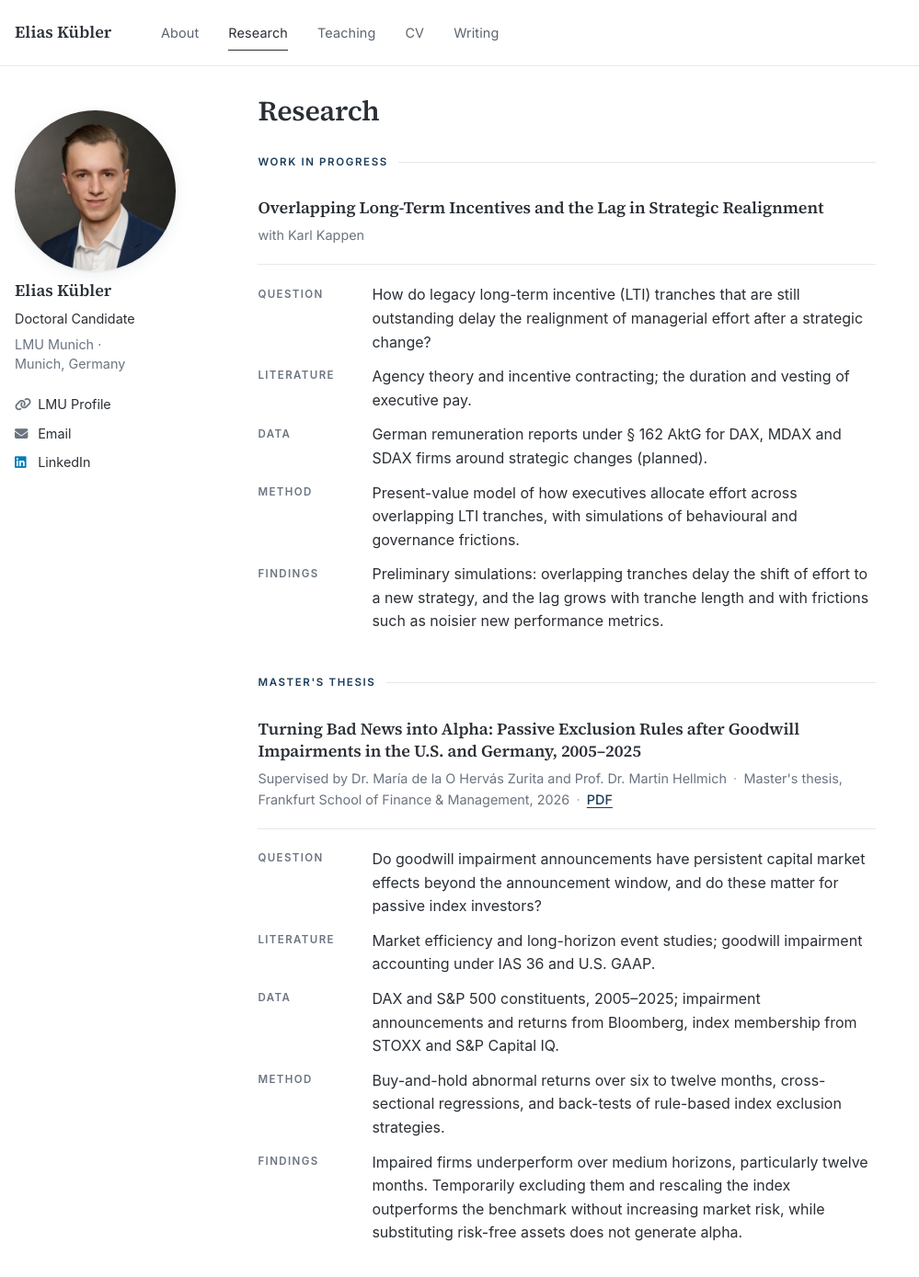
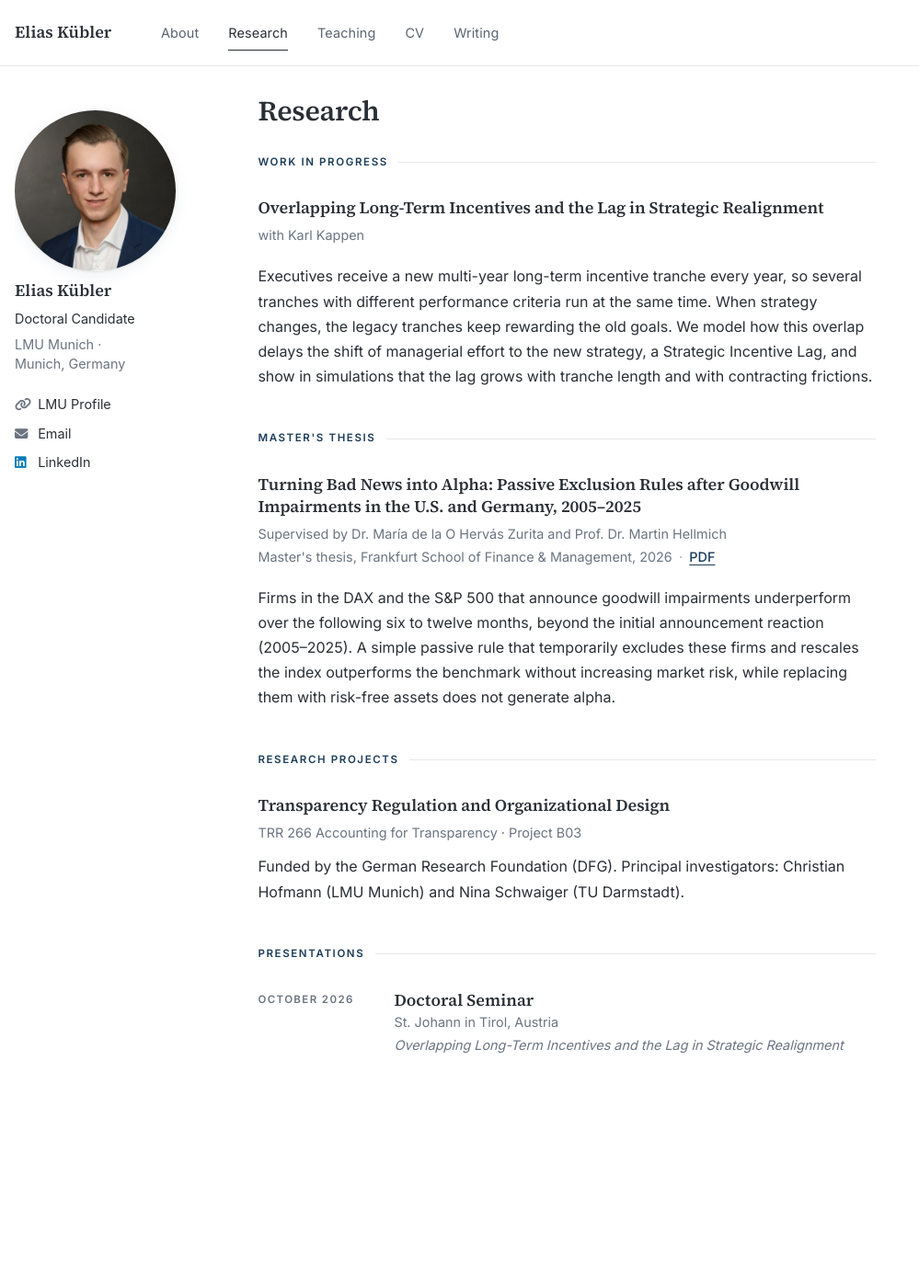
Before and after one commit to a0d4n/elias-academic-site, a Jekyll site: the page built from _pages/research.html, in a window 1280 px wide and 1400 px high. Shown: the top 1389 px of the window at 92% size, without its empty margins (0-999 px from the left). Built offline with Jekyll 4.4.1, drawn with Linux system fonts in a browser that asks for light colours; a script bundle is joined from its source files by our own code; a style sheet for code colours, icons or effects is not loaded.

Commit message:
Research: short abstracts instead of structured grid; tidy bylines
- Standard layout: title, co-authors/supervisors, status and links, abstract
- Wider date column so 'October 2026' stays on one line
- Teaching: thesis line no longer repeats topics listed in the topic pool

Co-Authored-By: Claude Opus 5.5 <noreply@anthropic.com>
Claude-Session: https://claude.ai/code/session_0113PgPaG2wmMCkbVHhics4v

```diff
--- a/_data/research.yml
+++ b/_data/research.yml
@@ -9,11 +9,7 @@
 #   status:     e.g. "Revise & resubmit", "Master's thesis"
 #   venue:      journal, institution or series
 #   year:       2027
-#   question:   research question, one sentence
-#   literature: literature it builds on, one sentence
-#   data:       data used, one sentence
-#   method:     methodology, one sentence
-#   findings:   main findings, one or two sentences
+#   abstract:   short abstract, two or three sentences
 #   links:      list of label/url pairs. Files uploaded to /files/ are
 #               linked as /files/name.pdf; other links are full URLs.
 #
@@ -21,10 +17,8 @@
 # working_papers:
 #   - title: "Paper title"
 #     coauthors: "with First Coauthor"
-#     question: "…"
-#     data: "…"
-#     method: "…"
-#     findings: "…"
+#     abstract: >
+#       Two or three sentences on the question, approach and main result.
 #     links:
 #       - label: "SSRN"
 #         url: "https://papers.ssrn.com/..."
@@ -36,11 +30,13 @@ working_papers: []
 work_in_progress:
   - title: "Overlapping Long-Term Incentives and the Lag in Strategic Realignment"
     coauthors: "with Karl Kappen"
-    question: "How do legacy long-term incentive (LTI) tranches that are still outstanding delay the realignment of managerial effort after a strategic change?"
-    literature: "Agency theory and incentive contracting; the duration and vesting of executive pay."
-    data: "German remuneration reports under § 162 AktG for DAX, MDAX and SDAX firms around strategic changes (planned)."
-    method: "Present-value model of how executives allocate effort across overlapping LTI tranches, with simulations of behavioural and governance frictions."
-    findings: "Preliminary simulations: overlapping tranches delay the shift of effort to a new strategy, and the lag grows with tranche length and with frictions such as noisier new performance metrics."
+    abstract: >
+      Executives receive a new multi-year long-term incentive tranche every
+      year, so several tranches with different performance criteria run at the
+      same time. When strategy changes, the legacy tranches keep rewarding the
+      old goals. We model how this overlap delays the shift of managerial effort
+      to the new strategy, a Strategic Incentive Lag, and show in simulations
+      that the lag grows with tranche length and with contracting frictions.
 
 theses:
   - title: "Turning Bad News into Alpha: Passive Exclusion Rules after Goodwill Impairments in the U.S. and Germany, 2005–2025"
@@ -48,11 +44,13 @@ theses:
     status: "Master's thesis"
     venue: "Frankfurt School of Finance & Management"
     year: 2026
-    question: "Do goodwill impairment announcements have persistent capital market effects beyond the announcement window, and do these matter for passive index investors?"
-    literature: "Market efficiency and long-horizon event studies; goodwill impairment accounting under IAS 36 and U.S. GAAP."
-    data: "DAX and S&P 500 constituents, 2005–2025; impairment announcements and returns from Bloomberg, index membership from STOXX and S&P Capital IQ."
-    method: "Buy-and-hold abnormal returns over six to twelve months, cross-sectional regressions, and back-tests of rule-based index exclusion strategies."
-    findings: "Impaired firms underperform over medium horizons, particularly twelve months. Temporarily excluding them and rescaling the index outperforms the benchmark without increasing market risk, while substituting risk-free assets does not generate alpha."
+    abstract: >
+      Firms in the DAX and the S&P 500 that announce goodwill impairments
+      underperform over the following six to twelve months, beyond the initial
+      announcement reaction (2005–2025). A simple passive rule that temporarily
+      excludes these firms and rescales the index outperforms the benchmark
+      without increasing market risk, while replacing them with risk-free assets
+      does not generate alpha.
     links:
       - label: "PDF"
         url: "/files/Elias_Kuebler_MSc_Thesis.pdf"
--- a/_data/teaching.yml
+++ b/_data/teaching.yml
@@ -21,7 +21,7 @@ courses:
 # Thesis supervision (shown under its own heading).
 # Fields: text (required), links (optional list of label/url pairs)
 theses:
-  - text: "Supervision of bachelor's and master's theses at the Institute for Accounting and Control, in the institute's research areas, including executive compensation, corporate governance, sustainability (ESG) and transparency regulation."
+  - text: "Supervision of bachelor's and master's theses at the Institute for Accounting and Control."
     links:
       - label: "Application process"
         url: "https://www.som.lmu.de/iuc/en/teaching/theses/"
--- a/_includes/research-entry.html
+++ b/_includes/research-entry.html
@@ -1,7 +1,9 @@
 {% include base_path %}{% assign e = include.entry %}
 <article class="paper">
   <h3 class="paper__title">{{ e.title }}</h3>
-  <p class="paper__byline">{% if e.coauthors %}<span>{{ e.coauthors }}</span>{% endif %}{% if e.status or e.venue or e.year %}{% if e.coauthors %}<span class="paper__sep" aria-hidden="true">·</span>{% endif %}<span>{% if e.status %}{{ e.status }}{% if e.venue or e.year %}, {% endif %}{% endif %}{{ e.venue }}{% if e.venue and e.year %}, {% endif %}{{ e.year }}</span>{% endif %}{% for l in e.links %}{% if l.url contains "://" %}{% assign href = l.url %}{% else %}{% assign href = l.url | prepend: base_path %}{% endif %}<span class="paper__sep" aria-hidden="true">·</span><a class="paper__link" href="{{ href }}">{{ l.label }}</a>{% endfor %}</p>
+  {% if e.coauthors %}<p class="paper__byline paper__byline--lead">{{ e.coauthors }}</p>{% endif %}
+  {% if e.status or e.venue or e.year or e.links %}<p class="paper__byline">{% if e.status or e.venue or e.year %}<span>{% if e.status %}{{ e.status }}{% if e.venue or e.year %}, {% endif %}{% endif %}{{ e.venue }}{% if e.venue and e.year %}, {% endif %}{{ e.year }}</span>{% endif %}{% for l in e.links %}{% if l.url contains "://" %}{% assign href = l.url %}{% else %}{% assign href = l.url | prepend: base_path %}{% endif %}{% if forloop.first == false or e.status or e.venue or e.year %}<span class="paper__sep" aria-hidden="true">·</span>{% endif %}<a class="paper__link" href="{{ href }}">{{ l.label }}</a>{% endfor %}</p>{% endif %}
+  {% if e.abstract %}<div class="paper__abstract">{{ e.abstract | markdownify }}</div>{% endif %}
   {% if e.question or e.literature or e.data or e.method or e.findings %}
   <dl class="paper__summary">
     {% if e.question %}<dt>Question</dt><dd>{{ e.question }}</dd>{% endif %}
--- a/_sass/layout/_site.scss
+++ b/_sass/layout/_site.scss
@@ -273,6 +273,18 @@ a {
   color: var(--site-muted);
 }
 
+.page__content .paper__byline--lead {
+  margin-bottom: 0;
+}
+
+.page__content .paper__byline--lead + .paper__byline {
+  margin-top: 0.1em;
+}
+
+.page__content .paper__byline--lead:last-of-type {
+  margin-bottom: $sp-3;
+}
+
 .paper__sep {
   margin: 0 0.5em;
   opacity: 0.6;
@@ -296,6 +308,13 @@ a {
 
 .page__content .paper--project .paper__byline {
   margin-bottom: $sp-2;
+}
+
+/* Abstract: plain body text under the byline */
+.page__content .paper__abstract p {
+  margin: 0;
+  font-size: $fs-body;
+  line-height: 1.7;
 }
 
 /* Structured summary: label column + text column */
@@ -343,7 +362,7 @@ a {
 
 .page__content .dated-list__item {
   display: grid;
-  grid-template-columns: 6.5rem 1fr;
+  grid-template-columns: 8rem 1fr;
   column-gap: $sp-3;
   margin: 0;
   padding: $sp-3 0;
```
